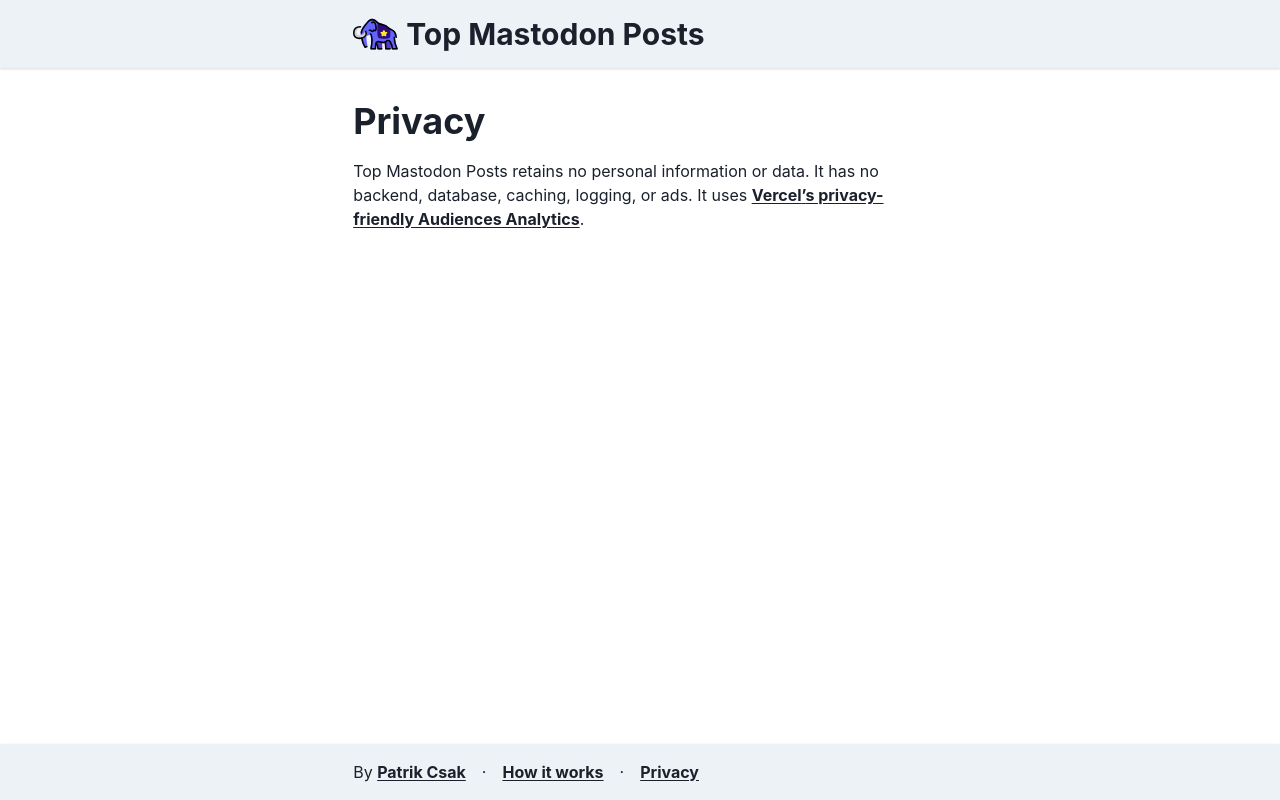
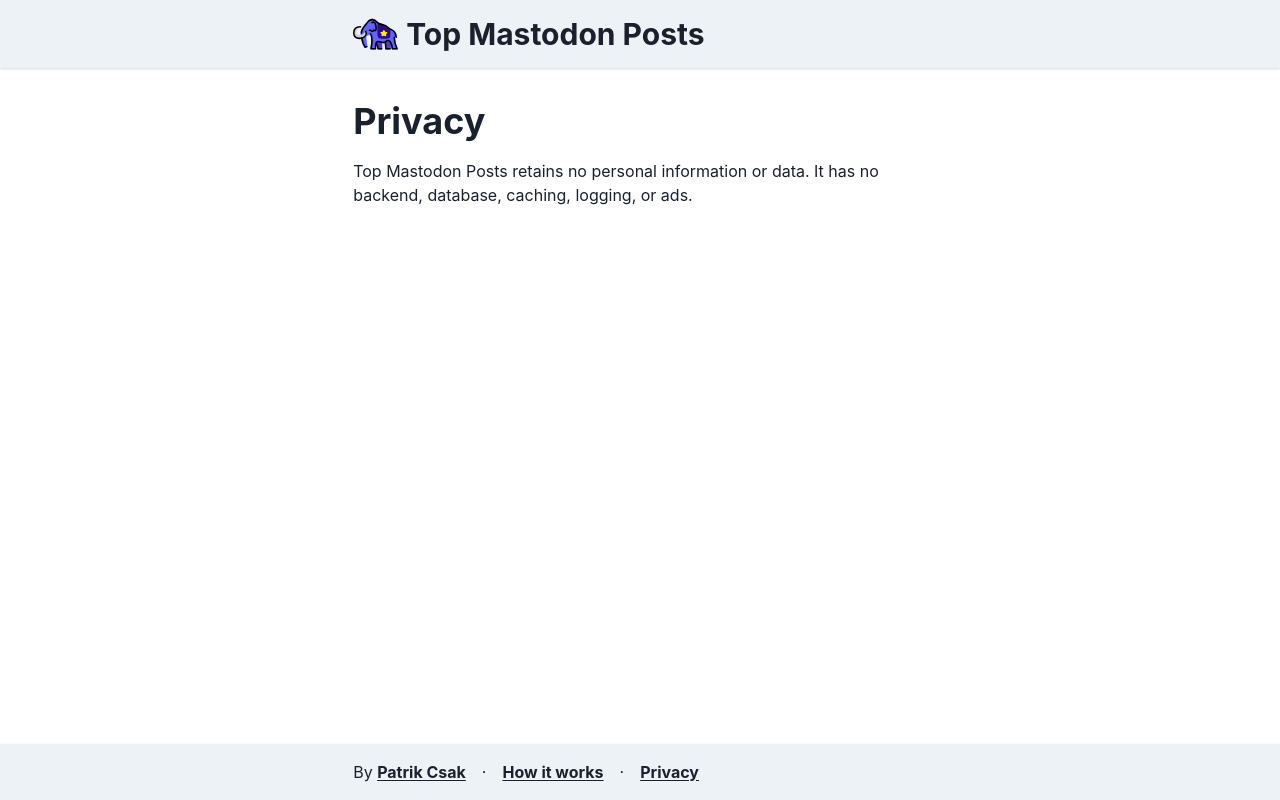
Before and after one commit to patrik-csak/top-mastodon-posts, a Next.js app: page /privacy in a window 1280 px wide. Built offline with nearby package versions, Linux system fonts and the light colour scheme.

Commit message:
leave vercel

```diff
--- a/package.json
+++ b/package.json
@@ -21,7 +21,6 @@
     "@types/node": "18.14.0",
     "@types/react": "18.0.28",
     "@types/react-dom": "18.0.11",
-    "@vercel/analytics": "^0.1.10",
     "entities": "^4.4.0",
     "eslint": "8.34.0",
     "eslint-config-next": "^14.2.11",
--- a/src/pages/_app.tsx
+++ b/src/pages/_app.tsx
@@ -1,6 +1,5 @@
 import type { AppProps } from "next/app";
 import { ChakraProvider } from "@chakra-ui/react";
-import { Analytics } from "@vercel/analytics/react";
 import { Layout } from "@/components";
 import { swrFetcher, theme } from "@/library";
 import { SWRConfig } from "swr";
@@ -21,8 +20,6 @@
 					</Layout>
 				</SWRConfig>
 			</ChakraProvider>
-
-			<Analytics />
 		</>
 	);
 }
--- a/src/pages/privacy.tsx
+++ b/src/pages/privacy.tsx
@@ -1,7 +1,6 @@
 import { NextPage } from "next";
 import { Container, Flex, Heading, Text } from "@chakra-ui/react";
 import { InlineLink } from "@/components";
-import { apostrophe } from "@/library";
 
 const Privacy: NextPage = () => (
 	<>
@@ -11,11 +10,7 @@
 
 				<Text>
 					Top Mastodon Posts retains no personal information or data. It has no
-					backend, database, caching, logging, or ads. It uses{" "}
-					<InlineLink href="https://vercel.com/analytics">
-						Vercel{apostrophe}s privacy-friendly Audiences Analytics
-					</InlineLink>
-					.
+					backend, database, caching, logging, or ads.
 				</Text>
 			</Flex>
 		</Container>
```
Also changed, not shown: 2 other files (tests, documents, lock files or other folders).
